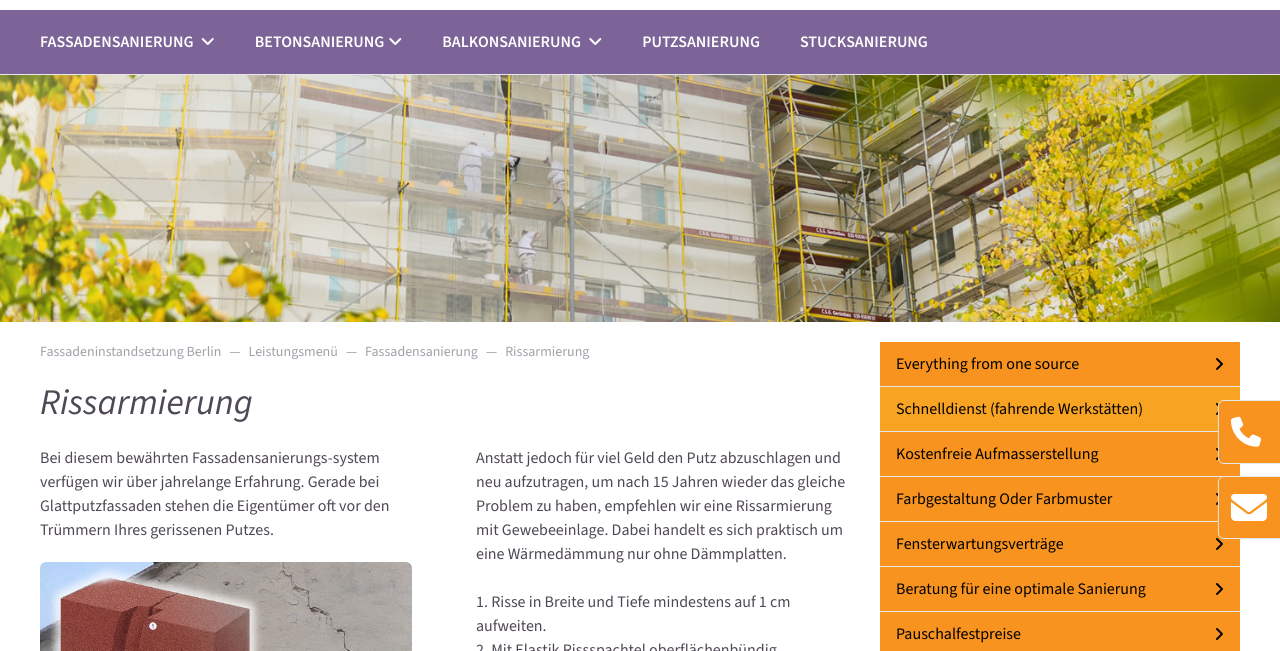
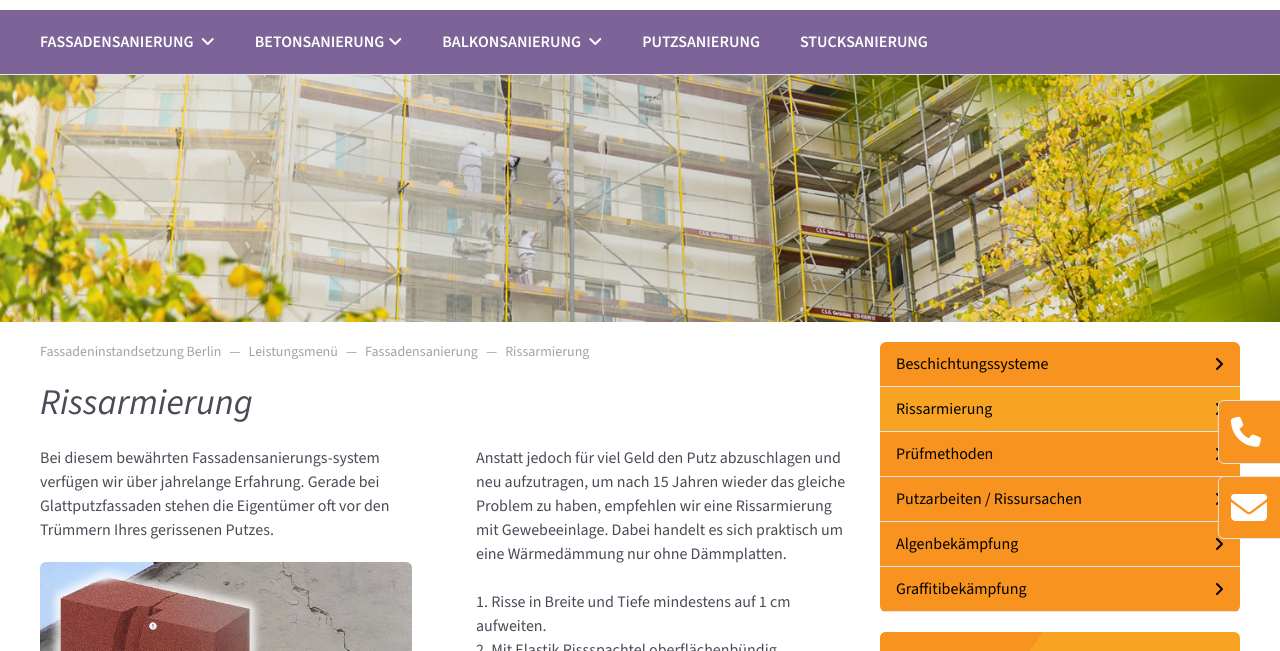
Before and after one commit to hax0-r/Fiverr_lorenz, a website: page rissarmierung.html in a window 1280 px wide. Shown: the part 149-800 px from the top of the page. Drawn offline with nearby package versions, Linux system fonts and the light colour scheme; a script that the page names is missing.

Commit message:
I added text to the file

```diff
--- a/rissarmierung.html
+++ b/rissarmierung.html
@@ -111,39 +111,49 @@
             </div>
             <div class="lg:max-w-[30%] w-full flex flex-col gap-5">
 
-                <div class=" rounded-md">
-                    <div class="flex bg-[#f7931e] transition-all hover:bg-[#f8a322] duration-500 items-center justify-between cursor-pointer gap-2 py-2.5 px-4 border-b">
-                        <p>Everything from one source </p>
+                <div class=" rounded-md overflow-hidden">
+                    <a href="/beschichtungssysteme.html">
+                        <div
+                            class="flex transition-all bg-[#f7931e] hover:bg-[#f8a322] duration-500 items-center justify-between cursor-pointer gap-2 py-2.5 px-4 border-b">
+                            <p>Beschichtungssysteme </p>
                             <i class="fa-solid fa-angle-right"></i>
                         </div>
-                    <div class="flex transition-all bg-[#f8a322] duration-500 items-center justify-between cursor-pointer gap-2 py-2.5 px-4 border-b">
-                        <p>Schnelldienst (fahrende Werkstätten) </p>
+                    </a>
+                    <a href="/rissarmierung.html">
+                        <div
+                            class="flex transition-all bg-[#f8a322] duration-500 items-center justify-between cursor-pointer gap-2 py-2.5 px-4 border-b">
+                            <p>Rissarmierung </p>
                             <i class="fa-solid fa-angle-right"></i>
                         </div>
-                    <div class="flex bg-[#f7931e] transition-all hover:bg-[#f8a322] duration-500 items-center justify-between cursor-pointer gap-2 py-2.5 px-4 border-b">
-                        <p>Kostenfreie Aufmasserstellung </p>
+                    </a>
+                    <a href="/pruefmethoden.html">
+                        <div
+                            class="flex transition-all bg-[#f7931e] hover:bg-[#f8a322] duration-500 items-center justify-between cursor-pointer gap-2 py-2.5 px-4 border-b">
+                            <p>Prüfmethoden </p>
                             <i class="fa-solid fa-angle-right"></i>
                         </div>
-                    <div class="flex bg-[#f7931e] transition-all hover:bg-[#f8a322] duration-500 items-center justify-between cursor-pointer gap-2 py-2.5 px-4 border-b">
-                        <p>Farbgestaltung Oder Farbmuster </p>
+                    </a>
+                    <a href="/putzarbeiten-rissursachen.html">
+                        <div
+                            class="flex transition-all bg-[#f7931e] hover:bg-[#f8a322] duration-500 items-center justify-between cursor-pointer gap-2 py-2.5 px-4 border-b">
+                            <p>Putzarbeiten / Rissursachen </p>
                             <i class="fa-solid fa-angle-right"></i>
                         </div>
-                    <div class="flex bg-[#f7931e] transition-all hover:bg-[#f8a322] duration-500 items-center justify-between cursor-pointer gap-2 py-2.5 px-4 border-b">
-                        <p>Fensterwartungsverträge </p>
+                    </a>
+                    <a href="/algenbekaempfung.html">
+                        <div
+                            class="flex bg-[#f7931e] transition-all hover:bg-[#f8a322] duration-500 items-center justify-between cursor-pointer gap-2 py-2.5 px-4 border-b">
+                            <p>Algenbekämpfung </p>
                             <i class="fa-solid fa-angle-right"></i>
                         </div>
-                    <div class="flex bg-[#f7931e] transition-all hover:bg-[#f8a322] duration-500 items-center justify-between cursor-pointer gap-2 py-2.5 px-4 border-b">
-                        <p>Beratung für eine optimale Sanierung </p>
+                    </a>
+                    <a href="/graffitibekaempfung.html">
+                        <div
+                            class="flex bg-[#f7931e] transition-all hover:bg-[#f8a322] duration-500 items-center justify-between cursor-pointer gap-2 py-2.5 px-4 border-b">
+                            <p>Graffitibekämpfung </p>
                             <i class="fa-solid fa-angle-right"></i>
                         </div>
-                    <div class="flex bg-[#f7931e] transition-all hover:bg-[#f8a322] duration-500 items-center justify-between cursor-pointer gap-2 py-2.5 px-4 border-b">
-                        <p>Pauschalfestpreise </p>
-                        <i class="fa-solid fa-angle-right"></i>
-                    </div>
-                    <div class="flex bg-[#f7931e] transition-all hover:bg-[#f8a322] duration-500 items-center justify-between cursor-pointer gap-2 py-2.5 px-4 border-b">
-                        <p>Hausmeisterverträge </p>
-                        <i class="fa-solid fa-angle-right"></i>
-                    </div>
+                    </a>
                 </div>
 
                 <div class=" rounded-md overflow-hidden borderWidth2 relative text-black w-full bg-[#f8a322] p-7">
```
Also changed, not shown: Detailinformationen-zu-Balkonabdichtungen.html (+13 -6 lines), algenbekaempfung.html (+18 -6 lines), arbeitsschritte.html (+5 -1 lines), balkonabdichtung.html (+7 -1 lines), beschichtungssysteme.html (+42 -31 lines), beschreibung-der-problemfelder.html (+13 -7 lines), graffitibekaempfung.html (+19 -7 lines), pruefmethoden.html (+17 -5 lines), putzarbeiten-rissursachen.html (+28 -7 lines). Lines whose indentation alone changed are shown as unchanged.
